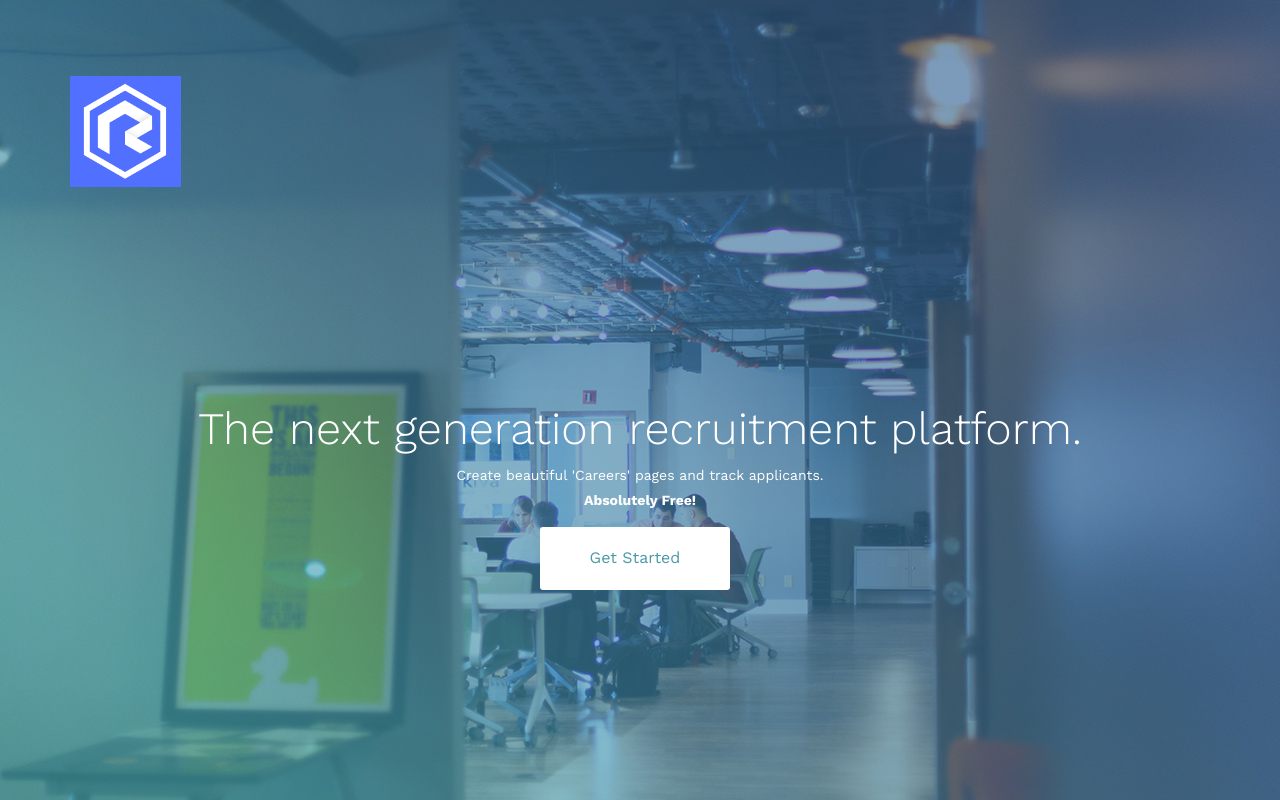
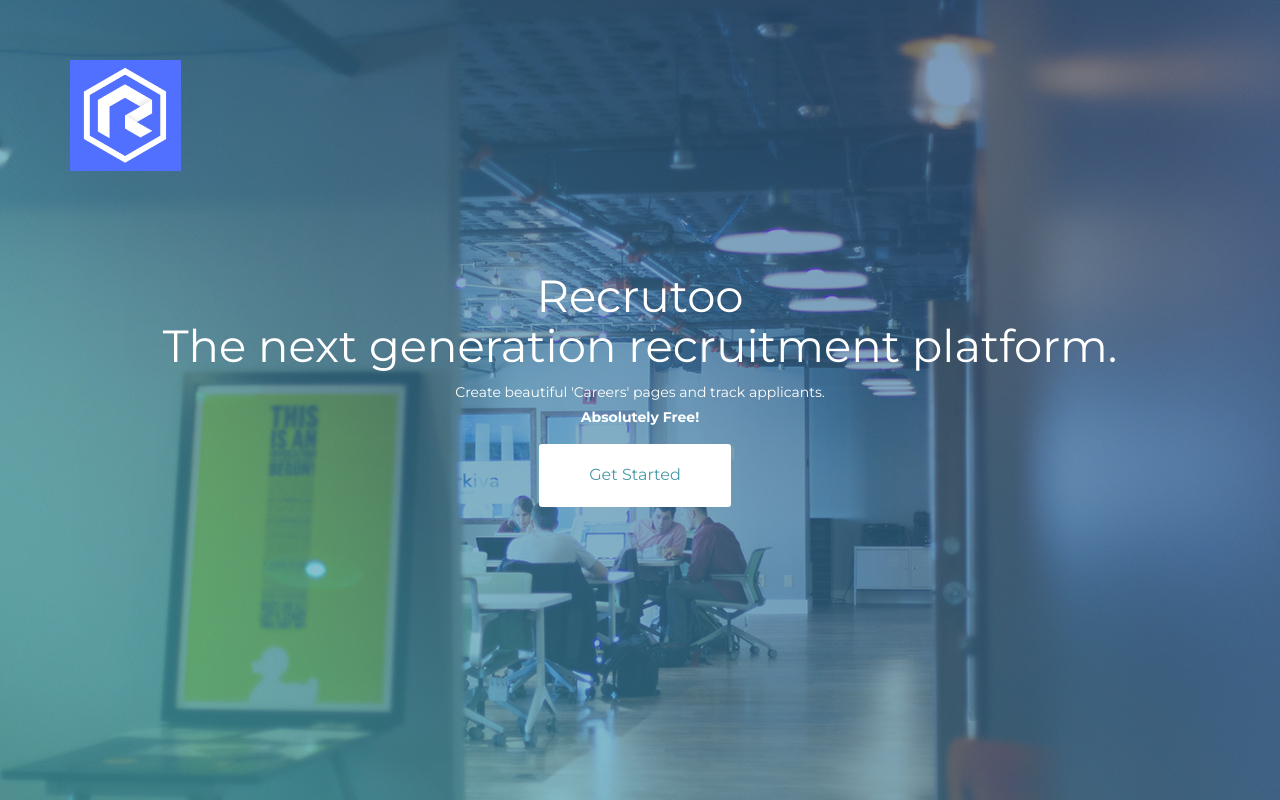
Before and after one commit to Hitesh-VIT/Recruutoo, a Django app: page / in a window 1280 px wide. Run offline with Django 3.2, Linux system fonts and the light colour scheme; some libraries are stand-ins or nearby versions.

Commit message:
Change Index Page

```diff
--- a/registration/static/css/styles.css
+++ b/registration/static/css/styles.css
@@ -60,7 +60,7 @@
 */
 html, button, input, select, textarea {
     font-family: sans-serif;
-    font-family: 'Work Sans', sans-serif;
+    font-family: 'Montserrat', sans-serif;
 }
 html, body {
     overflow-x: hidden;
@@ -72,7 +72,7 @@
 */
 body {
     margin: 0;
-    font-family: 'Work Sans', sans-serif;
+    font-family: 'Montserrat', sans-serif;
 }
 
 /*
--- a/registration/templates/index.html
+++ b/registration/templates/index.html
@@ -5,16 +5,10 @@
 		<meta http-equiv="X-UA-Compatible" content="IE=edge">
 		<meta name="viewport" content="width=device-width, initial-scale=1">
 		<title>Recrutoo</title>
-		<!-- <link href="../static/css/bootstrap.min.css"" rel="stylesheet">
-		<link href="../static/css/animate.css" rel="stylesheet">
-		<link href="http://maxcdn.bootstrapcdn.com/font-awesome/4.2.0/../static/css/font-awesome.min.css" rel="stylesheet">
-		<link href='http://fonts.googleapis.com/css?family=Work%20Sans:400,300,700' rel='stylesheet' type='text/css'>
-		<link href="../static/css/styles.css" rel="stylesheet">
-		<link href="../static/css/queries.css" rel="stylesheet"> -->
 		<link href="../static/css/bootstrap.min.css" rel="stylesheet">
 		<link href="../static/css/animate.css" rel="stylesheet">
 		<link href="http://maxcdn.bootstrapcdn.com/font-awesome/4.2.0/../static/css/font-awesome.min.css" rel="stylesheet">
-		<link href='http://fonts.googleapis.com/css?family=Work%20Sans:400,300,700' rel='stylesheet' type='text/css'>
+		<link href="https://fonts.googleapis.com/css?family=Montserrat:400,700" rel="stylesheet">
 		<link href="../static/css/styles.css" rel="stylesheet">
 		<link href="../static/css/queries.css" rel="stylesheet">
 	</head>
@@ -25,15 +19,18 @@
 				<div class="container">
 					<div class="row nav-wrapper">
 						<div class="col-md-6 col-sm-6 col-xs-6 text-left">
-							<a href="#" style="color: white"><h3><img src="../static/images/Recrutoo.png" style="width: 20%;"></h3></a>
+							<a href="#"><img src="../static/images/Recrutoo.png" style="width: 20%;"></a>
 						</div>
 						<div class="col-md-6 col-sm-6 col-xs-6 text-right navicon">
 							<!-- <p>MENU</p><a id="trigger-overlay" class="nav_slide_button nav-toggle" href="#"><span></span></a> -->
 						</div>
 					</div>
-					<div class="row hero-content">
+					<div class="row hero-content" style="top: -100px;position: relative;">
 						<div class="col-md-12">
-							<center><h1 class="animated fadeInDown">The next generation recruitment platform.</h1>
+							<center>
+								<h1 class="animated fadeInDown hidden-sm-down">Recrutoo<br>The next generation recruitment platform.</h1>
+								<h1 class="animated fadeInDown hidden-md-up">Recrutoo</h1>
+								<p class="animated fadeInDown hidden-md-up">The next generation recruitment platform.<br><br></p>
 								<p class="animated fadeInDown" style="margin-top: -35px">Create beautiful 'Careers' pages and track applicants.<br>
 								<b>Absolutely Free!</b></p>
 							<a href="{% url 'initial-signin" class="use-btn animated fadeInUp">Get Started</a></center>
@@ -55,3 +52,15 @@
 		<script src="../static/js/min/scripts-min.js"></script>
 	</body>
 </html>
+<style>
+	@media only screen and  (min-device-width: 300px) and (max-device-width: 600px){
+		.hidden-sm-down{
+			display: none;
+		}
+	}
+	@media only screen and (min-device-width: 700px){
+		.hidden-md-up{
+			display: none;
+		}
+	}
+</style>
```
